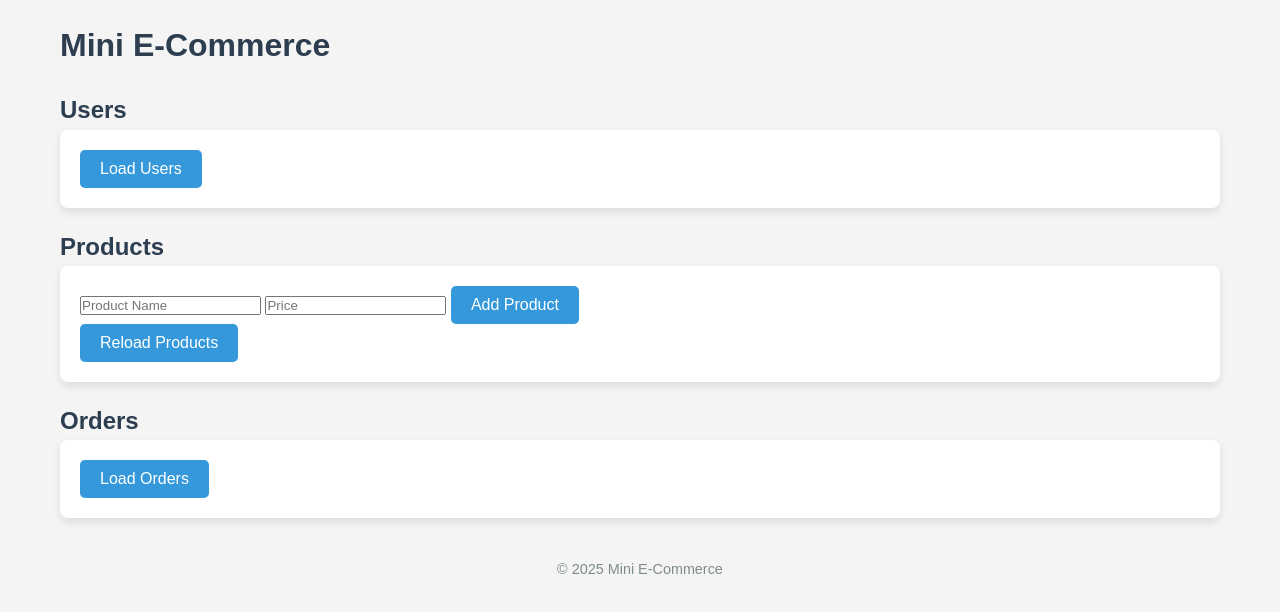
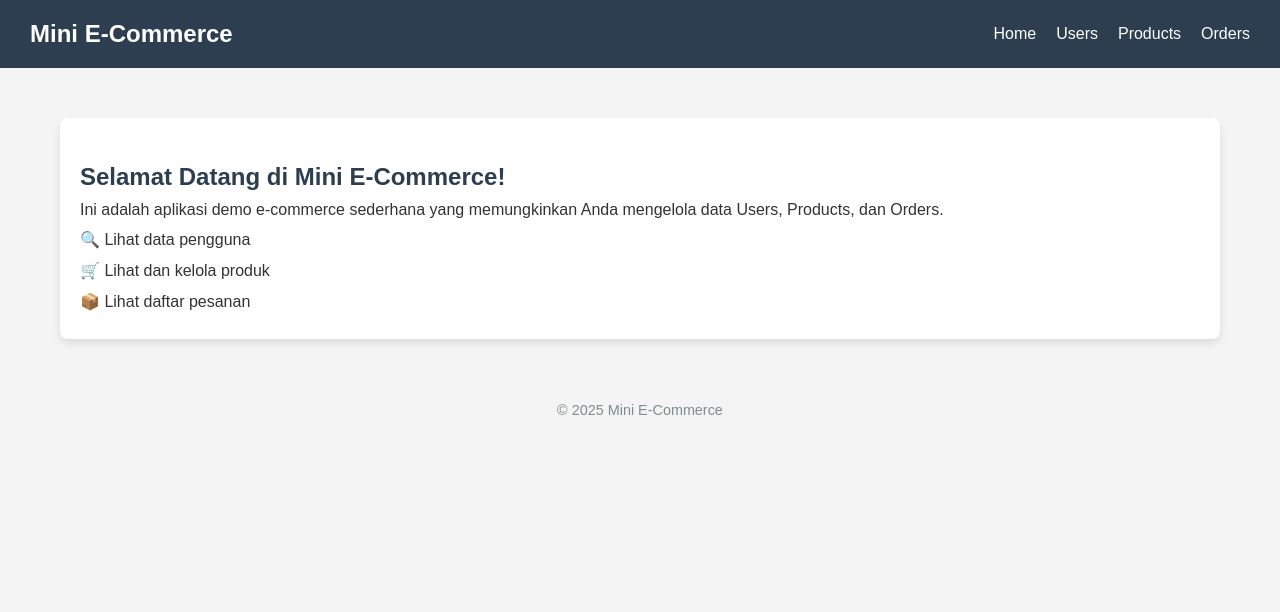
Before and after one commit to codenameyizzz/mini-ecommerce, a plain HTML site: page frontend/index.html in a window 1280 px wide. Drawn offline with Linux system fonts and the light colour scheme.

Commit message:
making each pages seperate

```diff
--- a/frontend/css/styles.css
+++ b/frontend/css/styles.css
@@ -81,3 +81,66 @@ footer {
   font-size: 0.9rem;
   color: #7f8c8d;
 }
+
+/* Navbar */
+.navbar {
+  background-color: #2c3e50;
+  color: white;
+  padding: 15px 30px;
+  display: flex;
+  justify-content: space-between;
+  align-items: center;
+  margin-bottom: 30px;
+}
+
+.navbar .logo {
+  font-size: 1.5rem;
+  font-weight: bold;
+}
+
+.navbar .nav-links {
+  list-style: none;
+  display: flex;
+  gap: 20px;
+}
+
+.navbar .nav-links li a {
+  color: white;
+  text-decoration: none;
+  font-weight: 500;
+}
+
+.navbar .nav-links li a:hover {
+  text-decoration: underline;
+}
+
+/* Product & Order Grid */
+.product-grid, .order-grid {
+  display: grid;
+  grid-template-columns: repeat(auto-fit, minmax(220px, 1fr));
+  gap: 20px;
+  margin-top: 15px;
+}
+
+.product-item, .order-item {
+  background-color: #fefefe;
+  padding: 15px;
+  border-radius: 8px;
+  box-shadow: 0 0 10px rgba(0,0,0,0.05);
+  text-align: center;
+}
+
+.product-item h4, .order-item h4 {
+  margin-bottom: 10px;
+}
+
+.product-item p, .order-item p {
+  color: #555;
+}
+
+/* Optional: Add hover effect */
+.product-item:hover, .order-item:hover {
+  transform: translateY(-3px);
+  box-shadow: 0 0 15px rgba(0,0,0,0.1);
+  transition: all 0.3s ease-in-out;
+}
--- a/frontend/index.html
+++ b/frontend/index.html
@@ -1,56 +1,39 @@
 <!DOCTYPE html>
 <html lang="en">
 <head>
-    <meta charset="UTF-8">
-    <meta name="viewport" content="width=device-width, initial-scale=1.0">
-    <title>Mini E-Commerce</title>
-    <script src="https://unpkg.com/htmx.org@1.7.0"></script> <!-- HTMX -->
-    <link rel="stylesheet" href="css/styles.css"> <!-- Link CSS -->
+  <meta charset="UTF-8" />
+  <meta name="viewport" content="width=device-width, initial-scale=1.0"/>
+  <title>Mini E-Commerce</title>
+  <script src="https://unpkg.com/htmx.org@1.7.0"></script>
+  <link rel="stylesheet" href="https://cdnjs.cloudflare.com/ajax/libs/font-awesome/6.5.0/css/all.min.css" />
+  <link rel="stylesheet" href="css/styles.css" />
 </head>
 <body>
-    <div class="container">
-        <h1>Mini E-Commerce</h1>
+  <!-- Navbar -->
+  <nav class="navbar">
+    <div class="logo">Mini E-Commerce</div>
+    <ul class="nav-links">
+      <li><a href="pages/dashboard.html" hx-get="pages/dashboard.html" hx-target="#main-content" hx-swap="innerHTML">Home</a></li>
+      <li><a href="pages/users.html" hx-get="pages/users.html" hx-target="#main-content" hx-swap="innerHTML">Users</a></li>
+      <li><a href="pages/products.html" hx-get="pages/products.html" hx-target="#main-content" hx-swap="innerHTML">Products</a></li>
+      <li><a href="pages/orders.html" hx-get="pages/orders.html" hx-target="#main-content" hx-swap="innerHTML">Orders</a></li>
+    </ul>
+  </nav>
 
-        <!-- Users Section -->
-        <section>
-            <h2>Users</h2>
-            <div id="user-list" class="card">
-                <button hx-get="http://localhost:3000/users" hx-target="#user-list" hx-swap="outerHTML">
-                    Load Users
-                </button>
-                <ul id="user-list-content"></ul>
-            </div>
-        </section>
+  <!-- Dynamic Content Loaded Here -->
+  <div class="container" id="main-content">
+    <!-- Dashboard default loaded via JS -->
+    <script>
+      window.addEventListener('DOMContentLoaded', () => {
+        fetch("pages/dashboard.html")
+          .then(res => res.text())
+          .then(html => document.getElementById("main-content").innerHTML = html);
+      });
+    </script>
+  </div>
 
-        <!-- Products Section -->
-        <section>
-            <h2>Products</h2>
-            <div id="product-list" class="card">
-              <form hx-post="http://localhost:3001/products" hx-target="#product-list" hx-swap="outerHTML">
-                <input type="text" name="name" placeholder="Product Name" required />
-                <input type="number" name="price" placeholder="Price" required />
-                <button type="submit">Add Product</button>
-              </form>
-              <button hx-get="http://localhost:3001/products" hx-target="#product-list" hx-swap="outerHTML">
-                Reload Products
-              </button>
-              <ul id="product-list-content"></ul>
-            </div>
-          </section>
-
-        <!-- Orders Section -->
-        <section>
-            <h2>Orders</h2>
-            <div id="order-list" class="card">
-                <button hx-get="http://localhost:3002/orders" hx-target="#order-list" hx-swap="outerHTML">
-                    Load Orders
-                </button>
-                <ul id="order-list-content"></ul>
-            </div>
-        </section>
-
-        <footer>
-            <p>&copy; 2025 Mini E-Commerce</p>
-        </footer>
-    </div>
+  <footer>
+    <p>&copy; 2025 Mini E-Commerce</p>
+  </footer>
 </body>
+</html>
--- /dev/null
+++ b/frontend/pages/dashboard.html
@@ -0,0 +1,9 @@
+<div class="card">
+  <h2>Selamat Datang di Mini E-Commerce!</h2>
+  <p>Ini adalah aplikasi demo e-commerce sederhana yang memungkinkan Anda mengelola data Users, Products, dan Orders.</p>
+  <ul>
+    <li>🔍 Lihat data pengguna</li>
+    <li>🛒 Lihat dan kelola produk</li>
+    <li>📦 Lihat daftar pesanan</li>
+  </ul>
+</div>
```
Also changed, not shown: frontend/pages/orders.html (added, +9 -0 lines), frontend/pages/products.html (added, +9 -0 lines), frontend/server.js (added, +13 -0 lines), frontend/pages/users.html (added), 1 other file.
